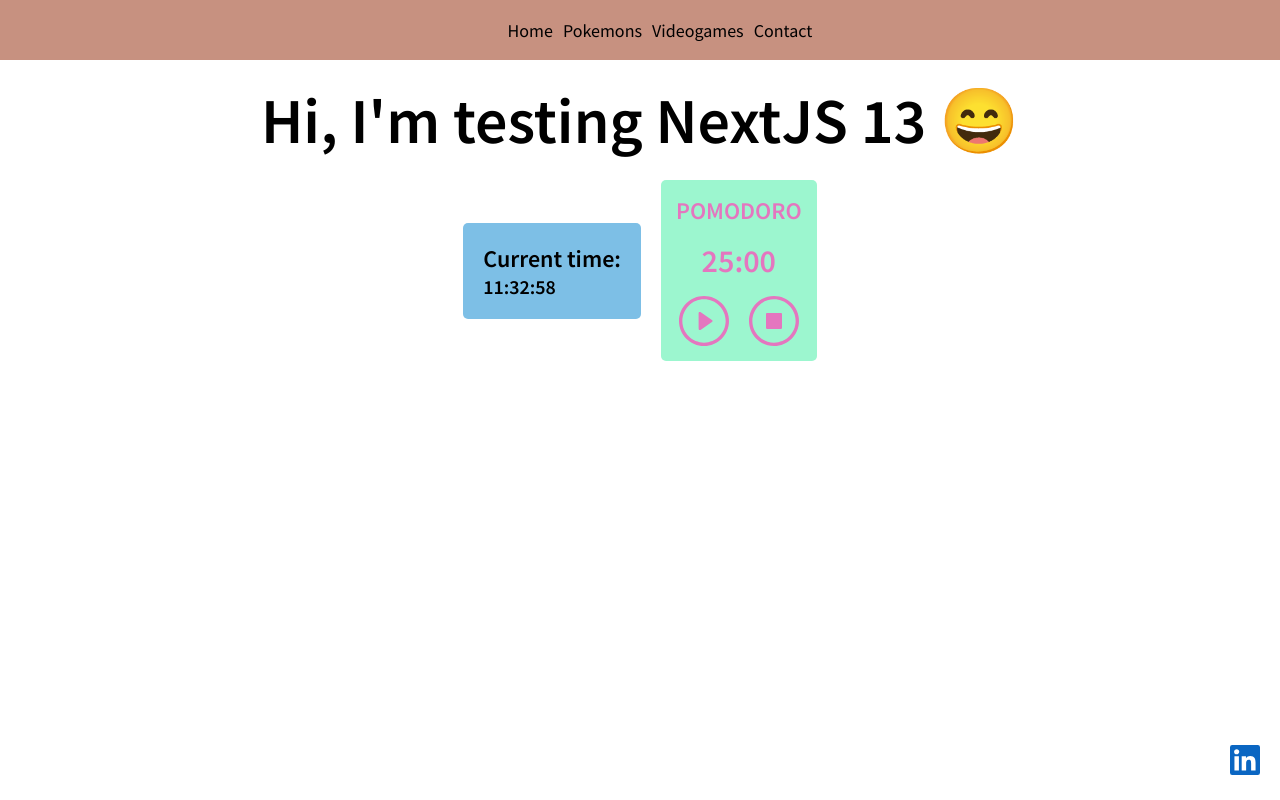
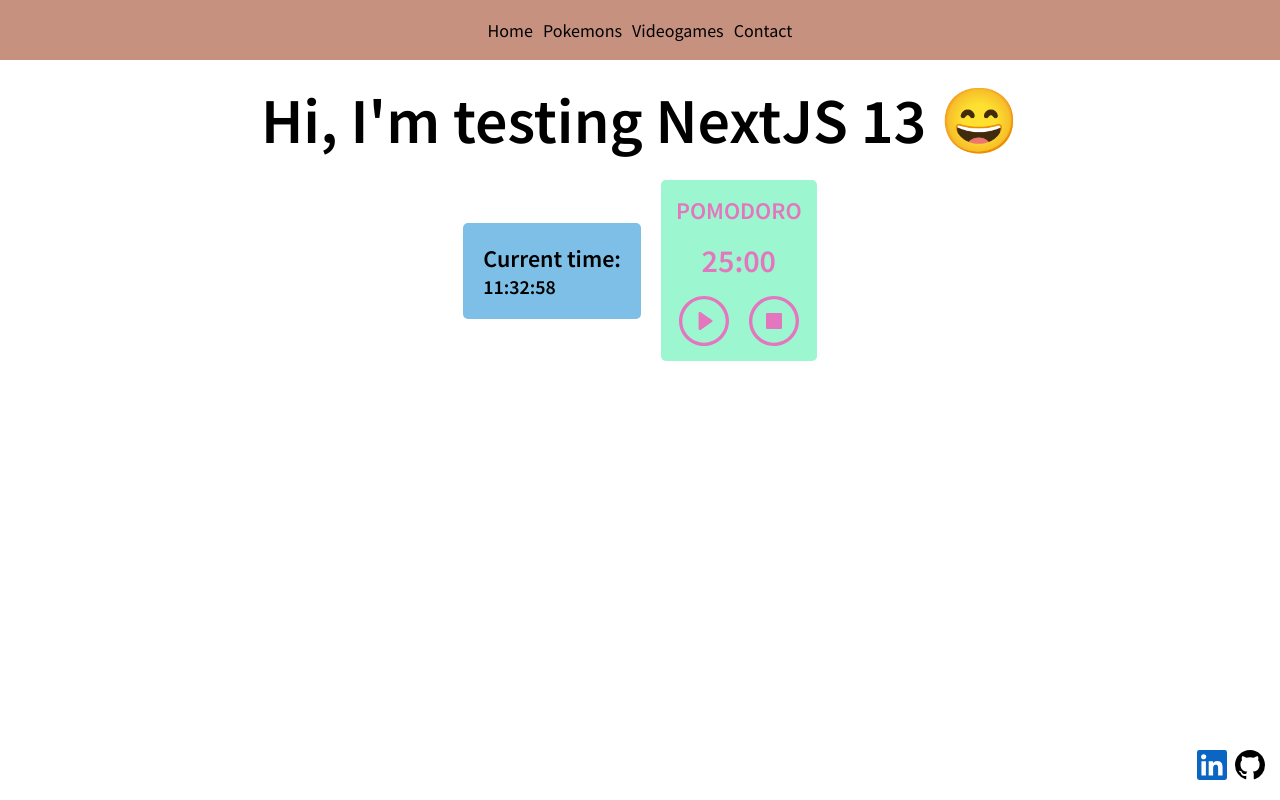
Before and after one commit to JaviVA93/next-js-13-playground, a Next.js app: page / in a window 1280 px wide. Built offline with nearby package versions, Linux system fonts and the light colour scheme.

Commit message:
github icon link added, minor style changes

```diff
--- a/app/layout.tsx
+++ b/app/layout.tsx
@@ -2,6 +2,7 @@
 import '../styles/globals.css'
 import { Source_Sans_Pro } from "next/font/google"
 import LinkedinIconLink from '../components/assets/LinkedinIconLink'
+import GithubIconLink from '../components/assets/GithubIconLink'
 
 const sourceSansPro = Source_Sans_Pro({
   weight: ['400', '600'],
@@ -19,7 +20,10 @@
         <main>
           {children}
         </main>
-        <LinkedinIconLink className="floatLinkedin"/>
+        <div className="floatLinkIcons">
+          <LinkedinIconLink />
+          <GithubIconLink />
+        </div>
       </body>
     </html>
   )
--- /dev/null
+++ b/components/assets/GithubIconLink.tsx
@@ -0,0 +1,11 @@
+import React from "react";
+
+export default function GithubIconLink() {
+    return (
+        <a href="https://github.com/JaviVA93" target="_blank">
+            <svg viewBox="0 0 16 16">
+                <path d="M8 0c4.42 0 8 3.58 8 8a8.013 8.013 0 01-5.45 7.59c-.4.08-.55-.17-.55-.38 0-.27.01-1.13.01-2.2 0-.75-.25-1.23-.54-1.48 1.78-.2 3.65-.88 3.65-3.95 0-.88-.31-1.59-.82-2.15.08-.2.36-1.02-.08-2.12 0 0-.67-.22-2.2.82-.64-.18-1.32-.27-2-.27-.68 0-1.36.09-2 .27-1.53-1.03-2.2-.82-2.2-.82-.44 1.1-.16 1.92-.08 2.12-.51.56-.82 1.28-.82 2.15 0 3.06 1.86 3.75 3.64 3.95-.23.2-.44.55-.51 1.07-.46.21-1.61.55-2.33-.66-.15-.24-.6-.83-1.23-.82-.67.01-.27.38.01.53.34.19.73.9.82 1.13.16.45.68 1.31 2.69.94 0 .67.01 1.3.01 1.49 0 .21-.15.45-.55.38A7.995 7.995 0 010 8c0-4.42 3.58-8 8-8z"></path>
+            </svg>
+        </a>
+    );
+}
--- a/components/assets/LinkedinIconLink.tsx
+++ b/components/assets/LinkedinIconLink.tsx
@@ -4,7 +4,7 @@
             <svg
                 xmlns="http://www.w3.org/2000/svg"
                 fill="none"
-                viewBox="0 0 16 16"
+                viewBox="2 2 12 12"
             >
                 <path
                     fill="#0A66C2"
--- a/components/header/header.module.css
+++ b/components/header/header.module.css
@@ -1,3 +1,9 @@
+.header * {
+    box-sizing: border-box;
+    margin: 0;
+    padding: 0;
+}
+
 .header {
     position: sticky;
     top: 0;
--- a/components/pokemon-list/pokemonList.module.css
+++ b/components/pokemon-list/pokemonList.module.css
@@ -5,6 +5,7 @@
     justify-content: center;
     align-items: center;
     gap: 10px;
+    flex-wrap: wrap;
 
     padding: 0;
     margin: 0;
--- a/styles/globals.css
+++ b/styles/globals.css
@@ -24,12 +24,17 @@
   padding: 0 100px;
 }
 
-.floatLinkedin {
-  width: 40px;
-  height: 40px;
+.floatLinkIcons {
   position: fixed;
+  display: flex;
+  gap: 8px;
   right: 15px;
   bottom: 20px;
+}
+
+.floatLinkIcons a {
+  width: 30px;
+  height: 30px;
 }
 
 @media (prefers-color-scheme: dark) {
```
